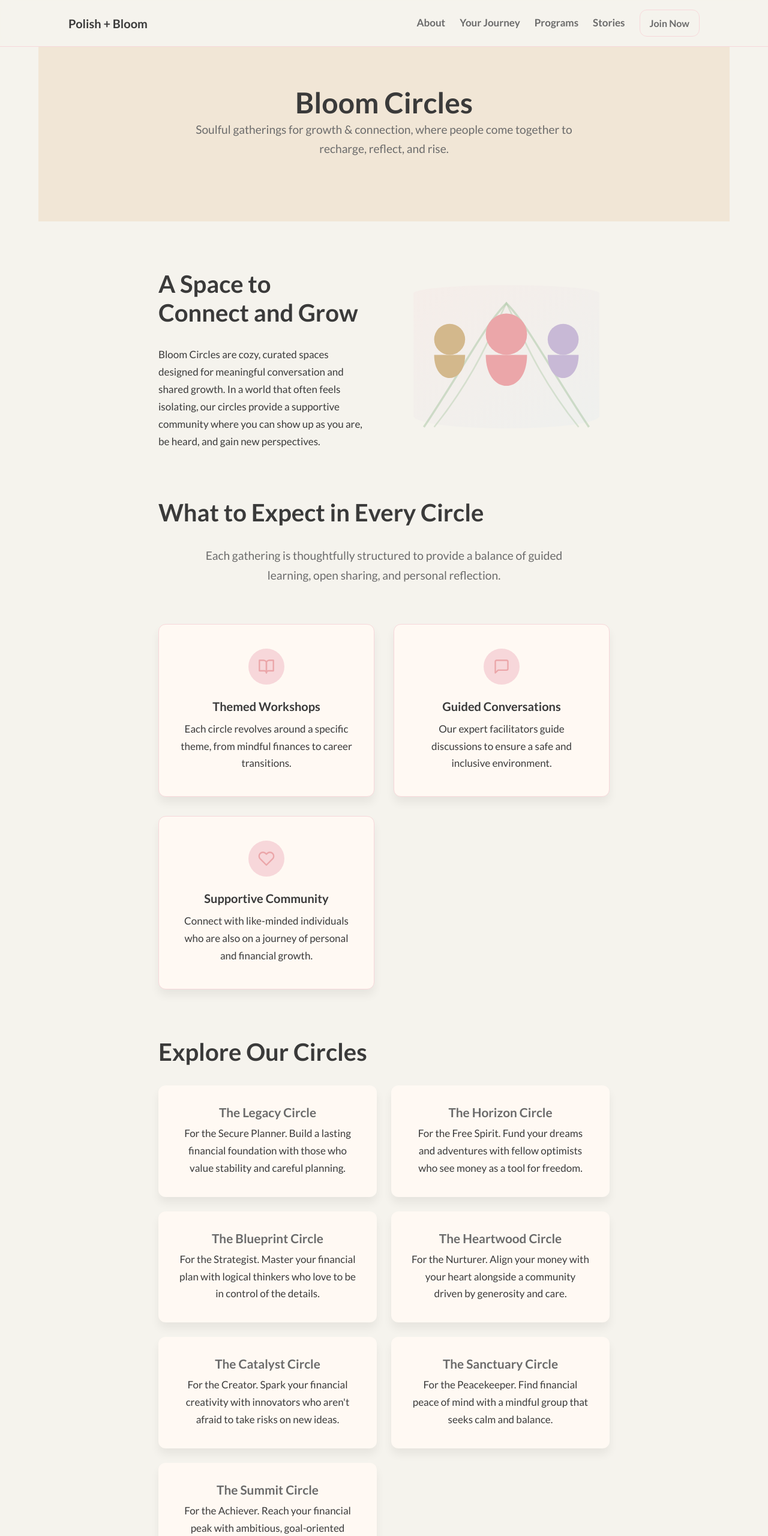
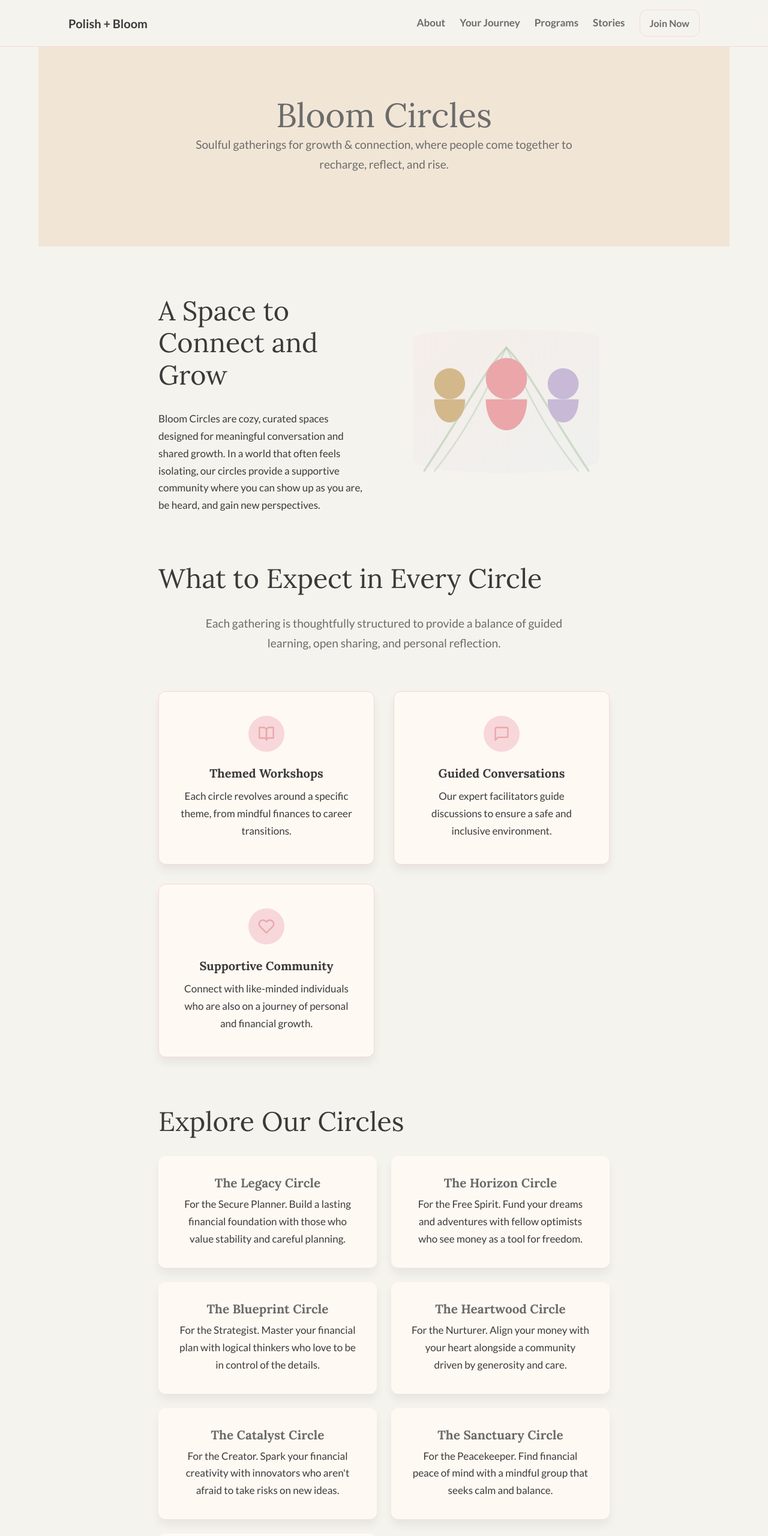
Before and after one commit to wenjiali/polishbloom, a plain HTML site: page bloom-circles.html in a window 1280 px wide. Shown: the top 2560 px of the page at 60% size. Drawn offline with Linux system fonts and the light colour scheme.

Commit message:
Update Bloom Circles, Rainbow Cashflow, and index pages with enhanced content and layout. Introduce fade-in animations for improved user engagement, update CSS for better styling and responsiveness, and refine JavaScript for scroll-triggered animations. This enhances the overall visual appeal and user experience across the site.

```diff
--- a/assets/css/style.css
+++ b/assets/css/style.css
@@ -27,6 +27,7 @@
 
     /* Typography */
     --font-family-sans: 'Lato', sans-serif;
+    --font-family-serif: 'Lora', serif;
     --font-size-base: 17px;
     --line-height-base: 1.7;
 
@@ -67,6 +68,7 @@ body {
 
 h1, h2, h3, h4, h5, h6 {
     margin: 0;
+    font-family: var(--font-family-serif);
     font-weight: 700;
     line-height: 1.2;
 }
@@ -209,6 +211,7 @@ a {
     max-width: 800px;
     margin-left: auto;
     margin-right: auto;
+    font-weight: 400;
 }
 
 .hero-subtitle {
@@ -216,6 +219,7 @@ a {
     color: var(--color-text-light);
     max-width: 700px;
     margin: var(--space-6) auto 0 auto;
+    font-weight: 400;
 }
 
 .hero-actions {
@@ -251,7 +255,8 @@ section {
 section h2 {
     text-align: center;
     margin-bottom: 1rem;
-    font-size: 2.5rem;
+    font-size: 2.8rem;
+    font-weight: 400;
 }
 
 .subheadline {
@@ -260,12 +265,15 @@ section h2 {
     margin: 0 auto 2.5rem auto;
     font-size: 1.2rem;
     color: var(--color-text-light);
+    font-weight: 400;
 }
 
 /* About Section */
 #about {
-    background: #fff;
-}
+    background: var(--color-background-alt);
+    padding: 5rem 0;
+}
+
 .about-content {
     max-width: 800px;
     margin: 0 auto;
@@ -275,12 +283,14 @@ section h2 {
 }
 .about-content p {
     margin-bottom: 1em;
+    color: var(--color-text-light);
 }
 .about-content h3 {
     font-size: 1.6rem;
     margin-top: 2rem;
     margin-bottom: 1rem;
-    color: var(--color-text);
+    color: var(--color-deep-charcoal);
+    font-family: var(--font-family-serif);
 }
 
 /* Your Journey Section */
@@ -1177,6 +1187,21 @@ footer {
     background-color: var(--color-primary);
     color: var(--color-ivory-white);
     text-align: center;
+    position: relative;
+    z-index: 1;
+}
+
+#start::before {
+    content: '';
+    position: absolute;
+    top: 0;
+    left: 0;
+    right: 0;
+    bottom: 0;
+    background-image: radial-gradient(var(--color-ivory-white) 0.5px, transparent 0.5px);
+    background-size: 15px 15px;
+    opacity: 0.1;
+    z-index: -1;
 }
 
 #start h2 {
@@ -1218,12 +1243,29 @@ footer {
 /* Interior Page Styles */
 .page-header {
     background-color: var(--color-champagne-beige);
-    padding: 4rem 0;
-    text-align: center;
+    padding: 5rem 0;
+    text-align: center;
+    position: relative;
+    z-index: 1;
+}
+
+.page-header::before {
+    content: '';
+    position: absolute;
+    top: 0;
+    left: 0;
+    right: 0;
+    bottom: 0;
+    background-image: radial-gradient(var(--color-blush-pink) 0.5px, transparent 0.5px);
+    background-size: 20px 20px;
+    opacity: 0.2;
+    z-index: -1;
 }
 
 .page-header h1 {
-    font-size: 3rem;
+    font-size: 3.5rem;
+    font-weight: 400;
+    color: var(--color-text-light);
 }
 
 .page-content {
@@ -1401,7 +1443,8 @@ footer {
 
 .section-title {
     text-align: center;
-    font-size: 2.5rem;
+    font-size: 2.8rem;
+    font-weight: 400;
     margin-bottom: 3rem;
 }
 
@@ -1679,3 +1722,19 @@ footer {
 .circle-card.highlighted h3 {
     color: var(--color-muted-gold);
 }
+
+/* Animation Styles */
+.fade-in {
+    opacity: 0;
+    transform: translateY(30px);
+    transition: opacity 0.8s cubic-bezier(0.645, 0.045, 0.355, 1), transform 0.8s cubic-bezier(0.645, 0.045, 0.355, 1);
+}
+
+.fade-in.is-visible {
+    opacity: 1;
+    transform: translateY(0);
+}
+
+#contact-modal .fade-in {
+    transition-delay: 0.3s;
+}
--- a/assets/js/script.js
+++ b/assets/js/script.js
@@ -184,4 +184,22 @@ document.addEventListener('DOMContentLoaded', () => {
             }
         });
     }
-});
+
+    // Fade-in animations on scroll
+    const fadeInElements = document.querySelectorAll('.fade-in');
+    const fadeInObserver = new IntersectionObserver((entries) => {
+        entries.forEach(entry => {
+            if (entry.isIntersecting) {
+                entry.target.classList.add('is-visible');
+                fadeInObserver.unobserve(entry.target);
+            }
+        });
+    }, {
+        threshold: 0.1
+    });
+
+    fadeInElements.forEach(element => {
+        fadeInObserver.observe(element);
+    });
+
+})();
--- a/bloom-circles.html
+++ b/bloom-circles.html
@@ -7,7 +7,7 @@
     <title>Bloom Circles | Polish & Bloom</title>
     <link rel="preconnect" href="https://fonts.googleapis.com">
     <link rel="preconnect" href="https://fonts.gstatic.com" crossorigin>
-    <link href="https://fonts.googleapis.com/css2?family=Lato:wght@300;400;700&display=swap" rel="stylesheet">
+    <link href="https://fonts.googleapis.com/css2?family=Lato:wght@300;400;700&family=Lora:ital,wght@0,400;0,700;1,400&display=swap" rel="stylesheet">
     <link rel="stylesheet" href="assets/css/style.css">
 </head>
 <body>
@@ -29,7 +29,7 @@
 
     <main>
         <section class="page-header">
-            <div class="container">
+            <div class="container fade-in">
                 <h1>Bloom Circles</h1>
                 <p class="subheadline">Soulful gatherings for growth & connection, where people come together to recharge, reflect, and rise.</p>
             </div>
@@ -40,33 +40,33 @@
                 <div id="personalized-welcome" class="hidden"></div>
 
                 <div class="feature-grid">
-                    <div class="feature-text">
+                    <div class="feature-text fade-in">
                         <h2>A Space to Connect and Grow</h2>
                         <p>Bloom Circles are cozy, curated spaces designed for meaningful conversation and shared growth. In a world that often feels isolating, our circles provide a supportive community where you can show up as you are, be heard, and gain new perspectives.</p>
                     </div>
-                    <div class="feature-visual">
+                    <div class="feature-visual fade-in" style="transition-delay: 0.1s;">
                         <img src="assets/img/bloom-illustration.svg" alt="Illustration of diverse people connecting" class="feature-illustration">
                     </div>
                 </div>
 
-                <h2 class="section-title">What to Expect in Every Circle</h2>
-                <p class="subheadline" style="max-width: 600px; margin-bottom: 4rem;">Each gathering is thoughtfully structured to provide a balance of guided learning, open sharing, and personal reflection.</p>
+                <h2 class="section-title fade-in">What to Expect in Every Circle</h2>
+                <p class="subheadline fade-in" style="max-width: 600px; margin-bottom: 4rem; transition-delay: 0.1s;">Each gathering is thoughtfully structured to provide a balance of guided learning, open sharing, and personal reflection.</p>
                 <div class="expect-grid">
-                    <div class="expect-item">
+                    <div class="expect-item fade-in">
                         <div class="expect-icon">
                             <svg xmlns="http://www.w3.org/2000/svg" width="24" height="24" viewBox="0 0 24 24" fill="none" stroke="currentColor" stroke-width="2" stroke-linecap="round" stroke-linejoin="round"><path d="M2 3h6a4 4 0 0 1 4 4v14a3 3 0 0 0-3-3H2z"></path><path d="M22 3h-6a4 4 0 0 0-4 4v14a3 3 0 0 1 3-3h7z"></path></svg>
                         </div>
                         <h3>Themed Workshops</h3>
                         <p>Each circle revolves around a specific theme, from mindful finances to career transitions.</p>
                     </div>
-                    <div class="expect-item">
+                    <div class="expect-item fade-in" style="transition-delay: 0.1s;">
                         <div class="expect-icon">
                             <svg xmlns="http://www.w3.org/2000/svg" width="24" height="24" viewBox="0 0 24 24" fill="none" stroke="currentColor" stroke-width="2" stroke-linecap="round" stroke-linejoin="round"><path d="M21 15a2 2 0 0 1-2 2H7l-4 4V5a2 2 0 0 1 2-2h14a2 2 0 0 1 2 2z"></path></svg>
                         </div>
                         <h3>Guided Conversations</h3>
                         <p>Our expert facilitators guide discussions to ensure a safe and inclusive environment.</p>
                     </div>
-                    <div class="expect-item">
+                    <div class="expect-item fade-in" style="transition-delay: 0.2s;">
                         <div class="expect-icon">
                             <svg xmlns="http://www.w3.org/2000/svg" width="24" height="24" viewBox="0 0 24 24" fill="none" stroke="currentColor" stroke-width="2" stroke-linecap="round" stroke-linejoin="round"><path d="M20.84 4.61a5.5 5.5 0 0 0-7.78 0L12 5.67l-1.06-1.06a5.5 5.5 0 0 0-7.78 7.78l1.06 1.06L12 21.23l7.78-7.78 1.06-1.06a5.5 5.5 0 0 0 0-7.78z"></path></svg>
                         </div>
@@ -75,46 +75,46 @@
                     </div>
                 </div>
 
-                <h2 class="section-title">Explore Our Circles</h2>
+                <h2 class="section-title fade-in">Explore Our Circles</h2>
                 <div class="circle-cards">
-                    <div class="circle-card" id="The-Legacy-Circle">
+                    <div class="circle-card fade-in" id="The-Legacy-Circle">
                         <h3>The Legacy Circle</h3>
                         <p>For the Secure Planner. Build a lasting financial foundation with those who value stability and careful planning.</p>
                     </div>
-                    <div class="circle-card" id="The-Horizon-Circle">
+                    <div class="circle-card fade-in" id="The-Horizon-Circle" style="transition-delay: 0.1s;">
                         <h3>The Horizon Circle</h3>
                         <p>For the Free Spirit. Fund your dreams and adventures with fellow optimists who see money as a tool for freedom.</p>
                     </div>
-                    <div class="circle-card" id="The-Blueprint-Circle">
+                    <div class="circle-card fade-in" id="The-Blueprint-Circle" style="transition-delay: 0.2s;">
                         <h3>The Blueprint Circle</h3>
                         <p>For the Strategist. Master your financial plan with logical thinkers who love to be in control of the details.</p>
                     </div>
-                    <div class="circle-card" id="The-Heartwood-Circle">
+                    <div class="circle-card fade-in" id="The-Heartwood-Circle">
                         <h3>The Heartwood Circle</h3>
                         <p>For the Nurturer. Align your money with your heart alongside a community driven by generosity and care.</p>
                     </div>
-                    <div class="circle-card" id="The-Catalyst-Circle">
+                    <div class="circle-card fade-in" id="The-Catalyst-Circle" style="transition-delay: 0.1s;">
                         <h3>The Catalyst Circle</h3>
                         <p>For the Creator. Spark your financial creativity with innovators who aren't afraid to take risks on new ideas.</p>
                     </div>
-                    <div class="circle-card" id="The-Sanctuary-Circle">
+                    <div class="circle-card fade-in" id="The-Sanctuary-Circle" style="transition-delay: 0.2s;">
                         <h3>The Sanctuary Circle</h3>
                         <p>For the Peacekeeper. Find financial peace of mind with a mindful group that seeks calm and balance.</p>
                     </div>
-                    <div class="circle-card" id="The-Summit-Circle">
+                    <div class="circle-card fade-in" id="The-Summit-Circle">
                         <h3>The Summit Circle</h3>
                         <p>For the Achiever. Reach your financial peak with ambitious, goal-oriented individuals motivated by success.</p>
                     </div>
                 </div>
 
-                <div class="page-testimonial">
+                <div class="page-testimonial fade-in">
                     <img src="https://xsgames.co/randomusers/assets/avatars/female/44.jpg" alt="Photo of Jasmine W.">
                     <blockquote>"It's more than just self-care; it's a practice in mindfulness that has calmed my anxiety significantly."
                         <cite>Jasmine W.</cite>
                     </blockquote>
                 </div>
 
-                <div class="cta-actions">
+                <div class="cta-actions fade-in">
                     <a href="#" class="button button-primary js-open-contact-modal" data-title="Join a Bloom Circle">Join a Bloom Circle</a>
                 </div>
             </div>
```
Also changed, not shown: index.html (+23 -23 lines), rainbow-cashflow.html (+10 -10 lines).
